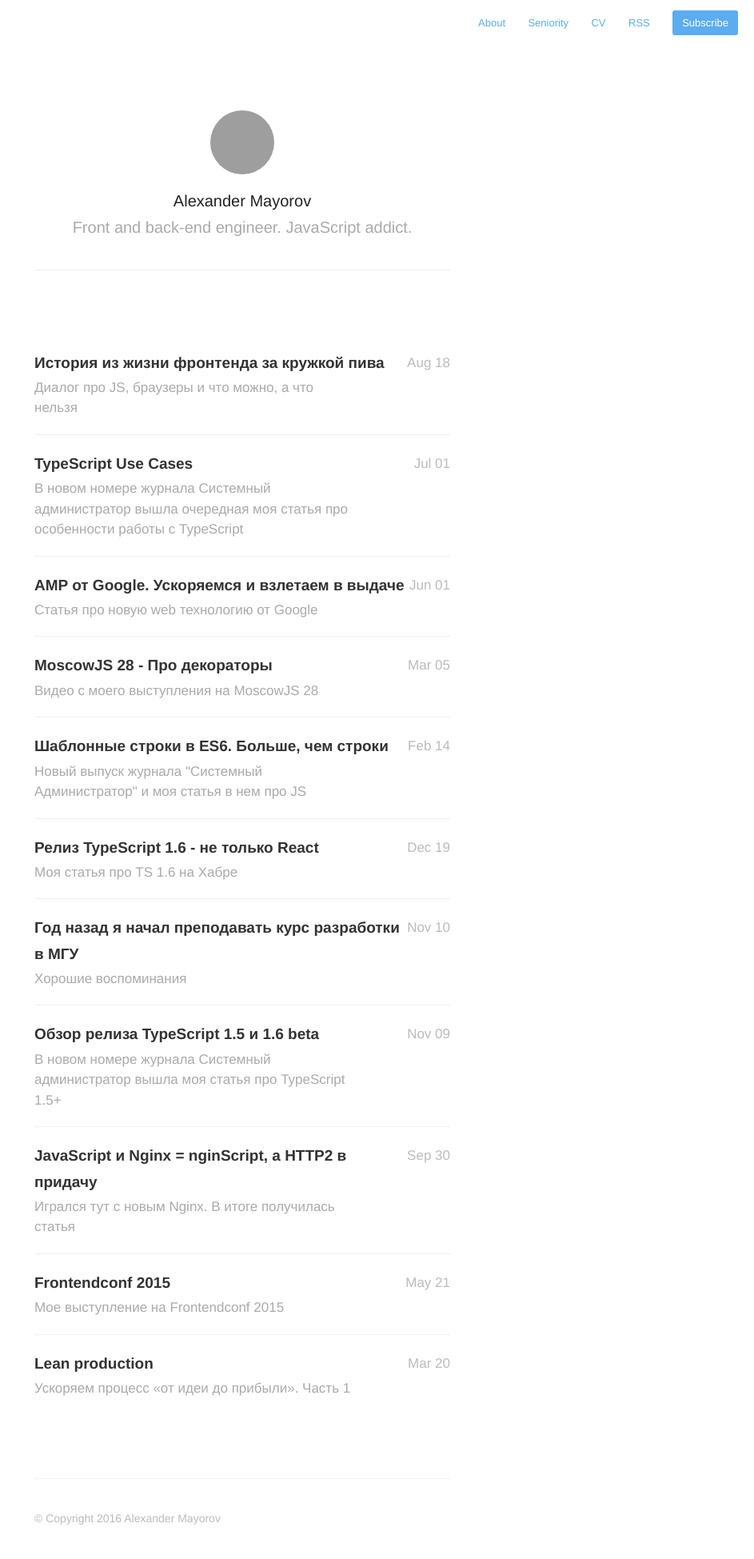
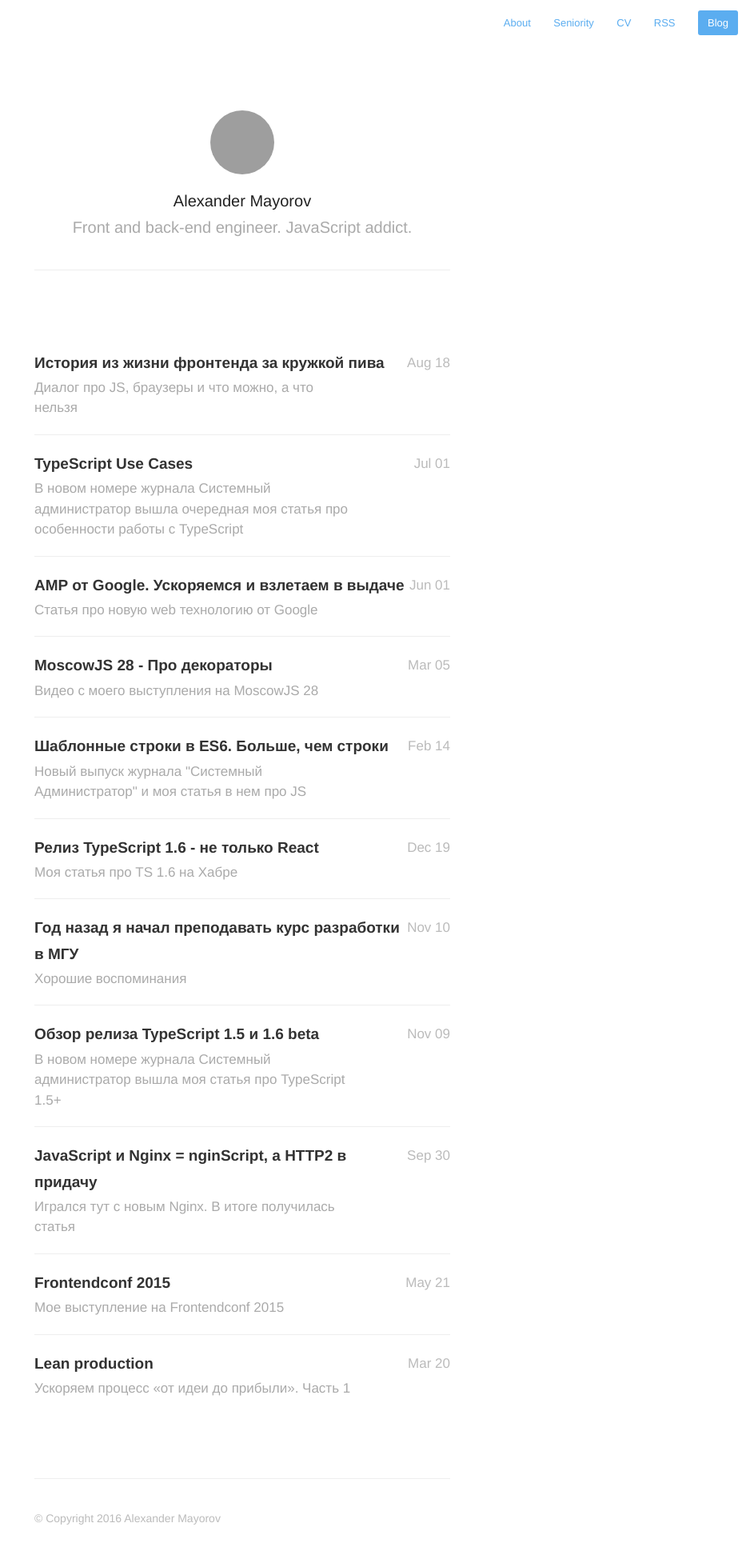
Before and after one commit to frontdevops/alexmayorov.github.io, a Jekyll site: the page built from index.html, in a window 1280 px wide. Shown: the whole page at 80% size, without its empty margins (337-1280 px from the left). Built offline with Jekyll 4.4.1, drawn with Linux system fonts in a browser that asks for light colours; nearby versions of some CDN libraries; Markdown is read by kramdown in place of the engine named in the settings; the list of posts is cut into pages by our own code; grey boxes are pictures that could not be loaded.

Commit message:
Update navigation.html

```diff
--- a/_includes/navigation.html
+++ b/_includes/navigation.html
@@ -15,6 +15,6 @@
             <a href="{{ site.baseurl }}cv/">CV</a>
         {% endif %}
         <a href="{{ site.baseurl }}feed.xml">RSS</a>
-        <a class="cta" href="{{ site.baseurl }}feed.xml">Subscribe</a>
+        <a class="cta" href="https://medium.com/@frontman">Blog</a>
     {% endif %}
 </nav>
```
